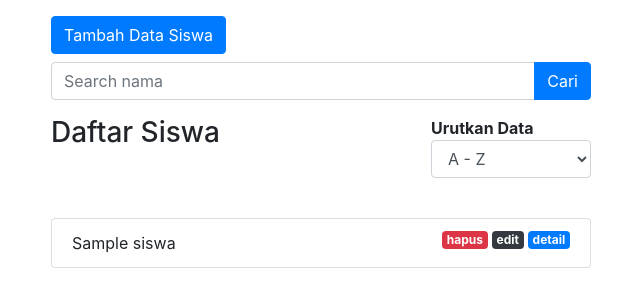
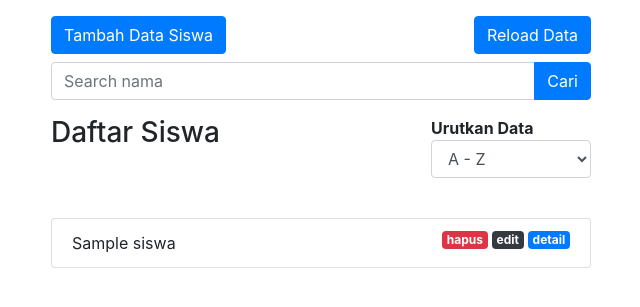
Before and after one commit to hendra0ma/php_mvc_native, a PHP site: the page made by app/views/siswa/index.php in a window 1280 px wide. Shown: the part 56-363 px from the top of the page, without its empty margins (34-674 px from the left). Run offline with PHP 8.4, Linux system fonts and the light colour scheme; the template is opened without the code that fills it: most values are stand-ins (such as "Sample title", 1, 10 or a date in 2020); some libraries are stand-ins or nearby versions.

Commit message:
delete ajax

```diff
--- a/app/models/Siswa_model.php
+++ b/app/models/Siswa_model.php
@@ -9,7 +9,7 @@ class Siswa_model
     }
     public function getsiswa()
     {
-        $this->db->query('SELECT * FROM ' . $this->table);
+        $this->db->query('SELECT * FROM is_siswa ORDER BY nama ASC');
         return $this->db->resultSet();
     }
     public function getSiswaByOrder($data)
--- a/app/views/siswa/index.php
+++ b/app/views/siswa/index.php
@@ -1,18 +1,28 @@
 <div class="container mt-3">
 
 
-
-    <div class="row mb-1">
+    <div class="row">
         <div class="col-md-6">
-            <!-- Button trigger modal -->
             <div class="flash-data">
                 <?php Flasher::flash(); ?>
             </div>
+        </div>
+    </div>
+    <div class="row mb-1">
+
+        <div class="col-md-4">
+            <!-- Button trigger modal -->
 
             <button type="button" class="btn btn-primary tambah-data" data-toggle="modal" data-target="#formModal">
                 Tambah Data Siswa
             </button>
             <br>
+        </div>
+        <div class="col-md-2 text-right">
+
+            <button type="button" class="btn btn-primary reload-data">
+                Reload Data
+            </button>
         </div>
     </div>
 
@@ -47,17 +57,13 @@
                         <?= $siswa['nama'] ?>
                         <a href="<?= BASEURL; ?>/Siswa/detail/<?= $siswa['id'] ?>" class='badge badge-primary float-right ml-1'>detail</a>
                         <a href="#formModal" data-toggle="modal" data-id="<?= $siswa['id'] ?>" class='badge badge-dark float-right ml-1 edit'>edit</a>
-                        <a href="<?= BASEURL; ?>/Siswa/delete/<?= $siswa['id'] ?>" class='badge badge-danger float-right ml-1'>hapus</a>
+                        <a href="#" data-id="<?= $siswa['id'] ?>" class='badge badge-danger float-right ml-1 hapus'>hapus</a>
                     </li>
                 <?php endforeach; ?>
             </ul>
         </div>
     </div>
 </div>
-
-
-
-
 <!-- Modal -->
 <div class="modal fade" id="formModal" tabindex="-1" aria-labelledby="judulModal" aria-hidden="true">
     <div class="modal-dialog">
--- a/app/views/templates/footer.php
+++ b/app/views/templates/footer.php
@@ -1,6 +1,55 @@
 <script src="<?= BASEURL; ?>/assets/js/bootstrap.js"></script>
 <script src="<?= BASEURL; ?>/assets/js/bootstrap.js.map"></script>
+
+
+
+
 <script>
+    $(document).on('click', ".badge.badge-danger.float-right.ml-1.hapus", function() {
+        let confirm;
+        confirm = window.confirm('Yakin akan di hapus?');
+        if (confirm == true) {
+            const id = $(this).data('id');
+            $.ajax({
+                url: "<?= BASEURL; ?>/Siswa/delete",
+                data: {
+                    id: id,
+                },
+                type: "POST",
+                success: function(dataFlash) {
+                    $('.flash-data').hide(100, function() {
+                        $('.flash-data').html(dataFlash);
+                        $('.flash-data').fadeIn(500)
+                    });
+                    $.ajax({
+
+                        url: "<?= BASEURL; ?>/Siswa/getDataAjax",
+                        type: "get",
+                        dataType: "json",
+                        success: (data) => {
+                            $('.col-md-4.form-short-data').empty();
+                            $('ul.list-group.mt-4.container-get-data').removeClass("text-light");
+                            $('#query').val("");
+                            $('.container-get-data').empty()
+                            $('.container-get-data').hide(100, function() {
+                                $('.col-md-4.form-short-data').append('<b class="mt-2 mb-2"> Urutkan Data </b><form><select name="sort-data" id="short-data" class="form-group form-control"><option value="az">A - Z</option><option value="za">Z - A</option></select></form>');
+                                $.each(data, function(i, item) {
+                                    $('.container-get-data').append("<li class='list-group-item'>" + data[i].nama + "<a href='<?= BASEURL; ?>/Siswa/detail/" + data[i].id + "'class='badge badge-primary float-right ml-1'>detail</a><a href='#formModal'data-toggle='modal'data-id='" + data[i].id + "'class='badge badge-dark float-right ml-1 edit'>edit</a><a href='#'data-id='" + data[i].id + "'class='badge badge-danger float-right ml-1 hapus'>hapus</a></li>");
+                                });
+                                $('.container-get-data').fadeIn(500);
+                            });
+                        }
+                    });
+                }
+            });
+        } else {
+            $('.flash-data').hide(100, function() {
+                $('.flash-data').html('<div class="alert alert-danger alert-dismissible fade show" role="alert">Anda Tidak menghapus data<button type="button" class="close" data-dismiss="alert" aria-label="Close"><span aria-hidden="true">&times;</span></button></div>');
+                $('.flash-data').fadeIn(500)
+            });
+        }
+
+    });
     $(document).on('click', ".badge.badge-dark.float-right.ml-1.edit", function() {
 
         $('form#form-modal').attr("action", "<?= BASEURL; ?>/Siswa/update");
@@ -9,7 +58,7 @@
         $('.btn.btn-primary.form-modal').addClass("tombol-edit");
         $('.btn.btn-primary.form-modal').removeClass("tombol-tambah");
         const id = $(this).data('id');
-        console.log(id);
+        // console.log(id);
         $('input[name=id]').val(id);
         $.ajax({
             url: "<?= BASEURL; ?>/Siswa/getById",
@@ -62,10 +111,10 @@
                     $('.container-get-data').empty()
                     $('.container-get-data').hide(100, function() {
                         $.each(data, function(i, item) {
-                            $('.container-get-data').append("<li class='list-group-item'>" + data[i].nama + "<a href='<?= BASEURL; ?>/Siswa/detail/" + data[i].id + "'class='badge badge-primary float-right ml-1'>detail</a><a href='#formModal'data-toggle='modal'data-id='" + data[i].id + "'class='badge badge-dark float-right ml-1 edit'>edit</a><a href='<?= BASEURL; ?>/Siswa/delete/" + data[i].id + "'class='badge badge-danger float-right ml-1'onclick='return confirm('yakin?')'>delete</a></li>");
+                            $('.container-get-data').append("<li class='list-group-item'>" + data[i].nama + "<a href='<?= BASEURL; ?>/Siswa/detail/" + data[i].id + "'class='badge badge-primary float-right ml-1'>detail</a><a href='#formModal'data-toggle='modal'data-id='" + data[i].id + "'class='badge badge-dark float-right ml-1 edit'>edit</a><a href='#'data-id='" + data[i].id + "'class='badge badge-danger float-right ml-1 hapus'>hapus</a></li>");
                         });
 
-                        $('.container-get-data').slideDown(500);
+                        $('.container-get-data').fadeIn(500);
                     });
                 }
             },
@@ -74,7 +123,7 @@
                 $('ul.list-group.mt-4.container-get-data').addClass("text-light");
                 $('.container-get-data').hide(100, function() {
                     $('.container-get-data').append(xhr.responseText);
-                    $('.container-get-data').slideDown(500);
+                    $('.container-get-data').fadeIn(500);
                 });
 
 
@@ -100,7 +149,7 @@
                 $('.flash-data').empty();
                 $('.flash-data').hide(100, function() {
                     $('.flash-data').html(datas);
-                    $('.flash-data').slideDown(500)
+                    $('.flash-data').fadeIn(500)
                 });
 
                 $('#nama').val("");
@@ -125,10 +174,10 @@
                         $('.container-get-data').hide(100, function() {
                             $('.col-md-4.form-short-data').append('<b class="mt-2 mb-2"> Urutkan Data </b><form><select name="sort-data" id="short-data" class="form-group form-control"><option value="az">A - Z</option><option value="za">Z - A</option></select></form>');
                             $.each(data, function(i, item) {
-                                $('.container-get-data').append("<li class='list-group-item'>" + data[i].nama + "<a href='<?= BASEURL; ?>/Siswa/detail/" + data[i].id + "'class='badge badge-primary float-right ml-1'>detail</a><a href='#formModal'data-toggle='modal'data-id='" + data[i].id + "'class='badge badge-dark float-right ml-1 edit'>edit</a><a href='<?= BASEURL; ?>/Siswa/delete/" + data[i].id + "'class='badge badge-danger float-right ml-1'onclick='return confirm('yakin?')'>delete</a></li>");
+                                $('.container-get-data').append("<li class='list-group-item'>" + data[i].nama + "<a href='<?= BASEURL; ?>/Siswa/detail/" + data[i].id + "'class='badge badge-primary float-right ml-1'>detail</a><a href='#formModal'data-toggle='modal'data-id='" + data[i].id + "'class='badge badge-dark float-right ml-1 edit'>edit</a><a href='#'data-id='" + data[i].id + "'class='badge badge-danger float-right ml-1 hapus'>hapus</a></li>");
 
                             });
-                            $('.container-get-data').slideDown(500);
+                            $('.container-get-data').fadeIn(500);
                         });
                     }
                 });
@@ -153,7 +202,7 @@
                 $('.flash-data').empty();
                 $('.flash-data').hide(100, function() {
                     $('.flash-data').html(datas);
-                    $('.flash-data').slideDown(500)
+                    $('.flash-data').fadeIn(500)
                 });
                 $('input[name=id]').val("");
                 $('#nama').val("");
@@ -175,9 +224,9 @@
                         $('.container-get-data').hide(100, function() {
 
                             $.each(data, function(i, item) {
-                                $('.container-get-data').append("<li class='list-group-item'>" + data[i].nama + "<a href='<?= BASEURL; ?>/Siswa/detail/" + data[i].id + "'class='badge badge-primary float-right ml-1'>detail</a><a href='#formModal'data-toggle='modal'data-id='" + data[i].id + "'class='badge badge-dark float-right ml-1 edit'>edit</a><a href='<?= BASEURL; ?>/Siswa/delete/" + data[i].id + "'class='badge badge-danger float-right ml-1'onclick='return confirm('yakin?')'>delete</a></li>");
+                                $('.container-get-data').append("<li class='list-group-item'>" + data[i].nama + "<a href='<?= BASEURL; ?>/Siswa/detail/" + data[i].id + "'class='badge badge-primary float-right ml-1'>detail</a><a href='#formModal'data-toggle='modal'data-id='" + data[i].id + "'class='badge badge-dark float-right ml-1 edit'>edit</a><a href='#'data-id='" + data[i].id + "'class='badge badge-danger float-right ml-1 hapus'>hapus</a></li>");
                             });
-                            $('.container-get-data').slideDown(500);
+                            $('.container-get-data').fadeIn(500);
                         });
                     }
                 });
@@ -201,9 +250,39 @@
                 $('.container-get-data').hide(100, function() {
 
                     $.each(data, function(i, item) {
-                        $('.container-get-data').append("<li class='list-group-item'>" + data[i].nama + "<a href='<?= BASEURL; ?>/Siswa/detail/" + data[i].id + "'class='badge badge-primary float-right ml-1'>detail</a><a href='#formModal'data-toggle='modal'data-id='" + data[i].id + "'class='badge badge-dark float-right ml-1 edit'>edit</a><a href='<?= BASEURL; ?>/Siswa/delete/" + data[i].id + "'class='badge badge-danger float-right ml-1'onclick='return confirm('yakin?')'>delete</a></li>");
+                        $('.container-get-data').append("<li class='list-group-item'>" + data[i].nama + "<a href='<?= BASEURL; ?>/Siswa/detail/" + data[i].id + "'class='badge badge-primary float-right ml-1'>detail</a><a href='#formModal'data-toggle='modal'data-id='" + data[i].id + "'class='badge badge-dark float-right ml-1 edit'>edit</a><a href='#'data-id='" + data[i].id + "'class='badge badge-danger float-right ml-1 hapus'>hapus</a></li>");
                     });
-                    $('.container-get-data').slideDown(500);
+                    $('.container-get-data').fadeIn(500);
+                });
+            }
+        });
+    });
+    $(document).on('click', '.btn.btn-primary.reload-data', () => {
+        $('.btn.btn-primary.reload-data').attr('disabled', true);
+        $('.btn.btn-primary.reload-data').addClass('btn-secondary');
+        $('.btn.btn-primary.reload-data').append('<img src="<?= BASEURL; ?>/img/gif/loading.gif" class="img-gif ml-1 rounded-circle"width="20px"height="20px"></img>');
+        setTimeout(() => {
+            $('.btn.btn-primary.reload-data').attr('disabled', false);
+            $('img.img-gif').remove();
+            $('.btn.btn-primary.reload-data').removeClass('btn-secondary');
+
+        }, 5000);
+        $.ajax({
+
+            url: "<?= BASEURL; ?>/Siswa/getDataAjax",
+            type: "get",
+            dataType: "json",
+            success: (data) => {
+                $('ul.list-group.mt-4.container-get-data').removeClass("text-light");
+                $('#query').val("");
+                $('.container-get-data').empty()
+
+                $('.container-get-data').hide(100, function() {
+
+                    $.each(data, function(i, item) {
+                        $('.container-get-data').append("<li class='list-group-item'>" + data[i].nama + "<a href='<?= BASEURL; ?>/Siswa/detail/" + data[i].id + "'class='badge badge-primary float-right ml-1'>detail</a><a href='#formModal'data-toggle='modal'data-id='" + data[i].id + "'class='badge badge-dark float-right ml-1 edit'>edit</a><a href='#'data-id='" + data[i].id + "'class='badge badge-danger float-right ml-1 hapus'>hapus</a></li>");
+                    });
+                    $('.container-get-data').fadeIn(500);
                 });
             }
         });
```
Also changed, not shown: app/controllers/Siswa.php (+15 -11 lines), public/img/gif/loading.gif (added).
